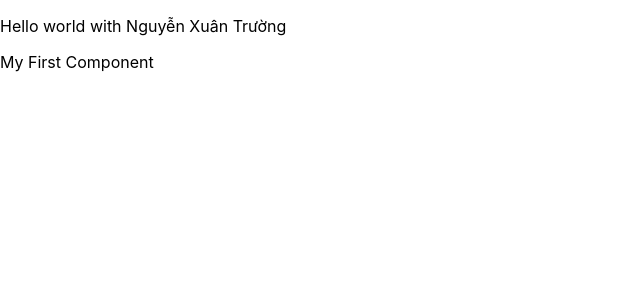
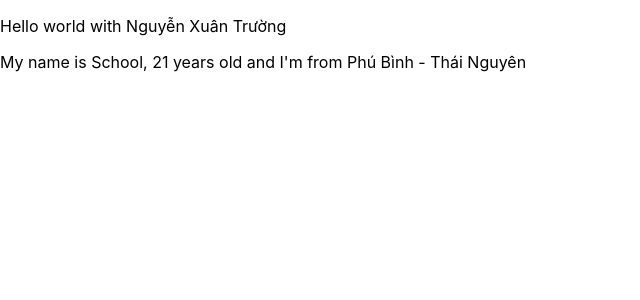
Before and after one commit to xuanTruongIT04/ReactJS_Beginer, a React (Create React App) app: page / in a window 1280 px wide. Shown: the top 300 px of the page, without its empty margins (0-640 px from the left). Built offline with nearby package versions, Linux system fonts and the light colour scheme.

Commit message:
state in react

```diff
--- a/src/App.js
+++ b/src/App.js
@@ -3,27 +3,37 @@ import "./App.css";
 import { useDispatch, useSelector } from "react-redux";
 import { increaseCounter, decreaseCounter } from "./redux/action/counterAction";
 import MyComponent from "./components/MyComponent";
-const App = () => {
-  const count = useSelector((state) => state.counter.count);
-  const dispatch = useDispatch();
+import React from "react";
 
+class App extends React.Component {
+  //JSX
+  render() {
     return (
       <div>
         <p>Hello world with Nguyễn Xuân Trường</p>
         <MyComponent></MyComponent>
       </div>
-    // <div className="App">
-    //   <header className="App-header">
-    //     <img src={logo} className="App-logo" alt="logo" />
-    //     <p>
-    //       Hello world with Nguyễn Xuân Trường
-    //     </p>
-    //     <div>Count = {count}</div>
-    //     <button onClick={() => dispatch(increaseCounter())}>Increase</button>
-    //     <button onClick={() => dispatch(decreaseCounter())}>Decrease</button>
-    //   </header>
-    // </div>
     );
-};
+  }
+}
+
+// const App = () => {
+//   const count = useSelector((state) => state.counter.count);
+//   const dispatch = useDispatch();
+
+//   return (
+//     <div className="App">
+//       <header className="App-header">
+//         <img src={logo} className="App-logo" alt="logo" />
+//         <p>
+//           Hello world with Nguyễn Xuân Trường
+//         </p>
+//         <div>Count = {count}</div>
+//         <button onClick={() => dispatch(increaseCounter())}>Increase</button>
+//         <button onClick={() => dispatch(decreaseCounter())}>Decrease</button>
+//       </header>
+//     </div>
+//   );
+// };
 
 export default App;
--- a/src/components/MyComponent.js
+++ b/src/components/MyComponent.js
@@ -1,9 +1,19 @@
 import React from "react";
 
 class MyComponent extends React.Component {
+  state = {
+    name: "School",
+    address: "Phú Bình - Thái Nguyên",
+    age: 21,
+  };
   // JSX
   render() {
-    return <div>My First Component</div>;
+    return (
+      <div>
+        My name is {this.state.name}, {this.state.age} years old and I'm from{" "}
+        {this.state.address}
+      </div>
+    );
   }
 }
 
```
Lines whose indentation alone changed are shown as unchanged.
